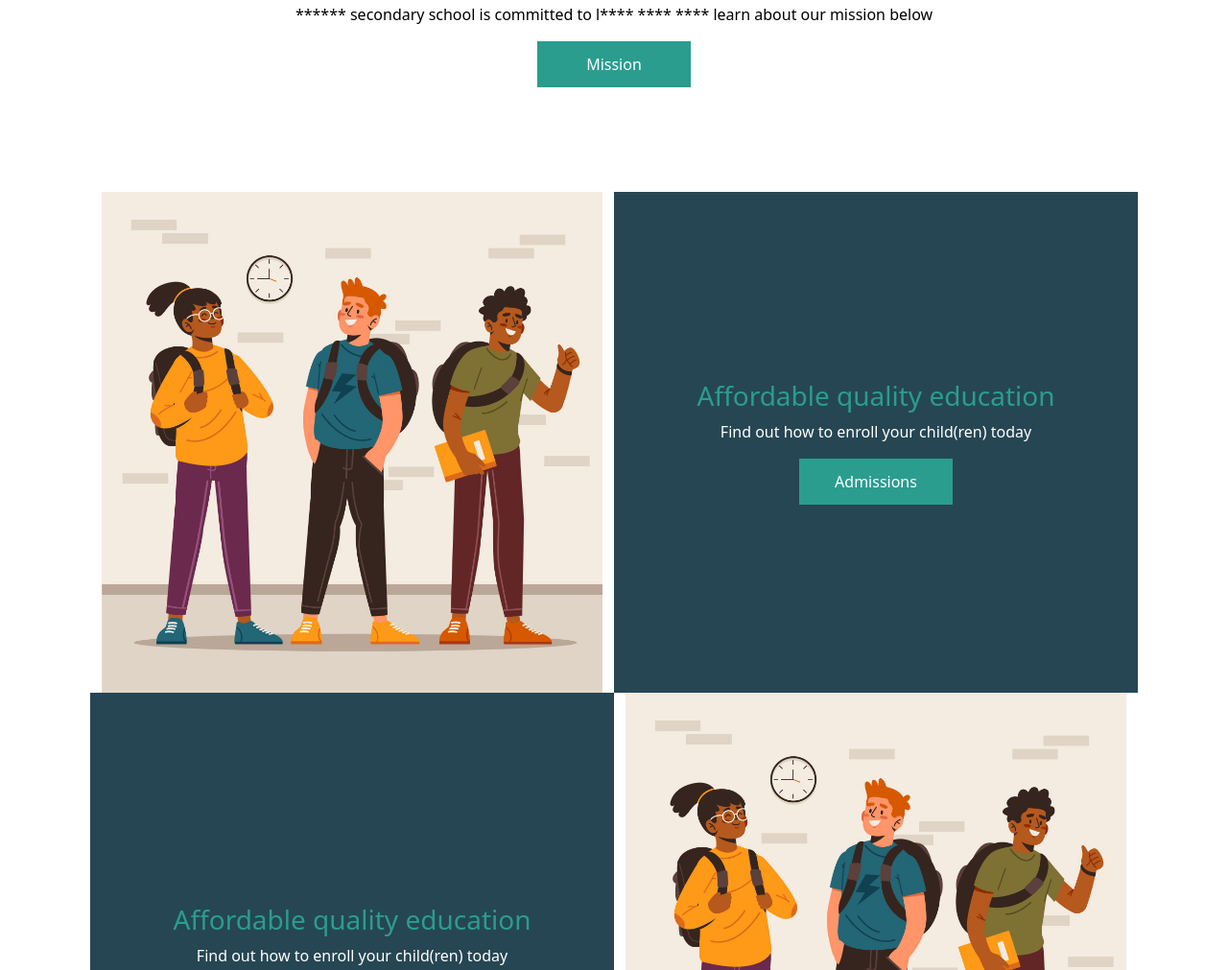
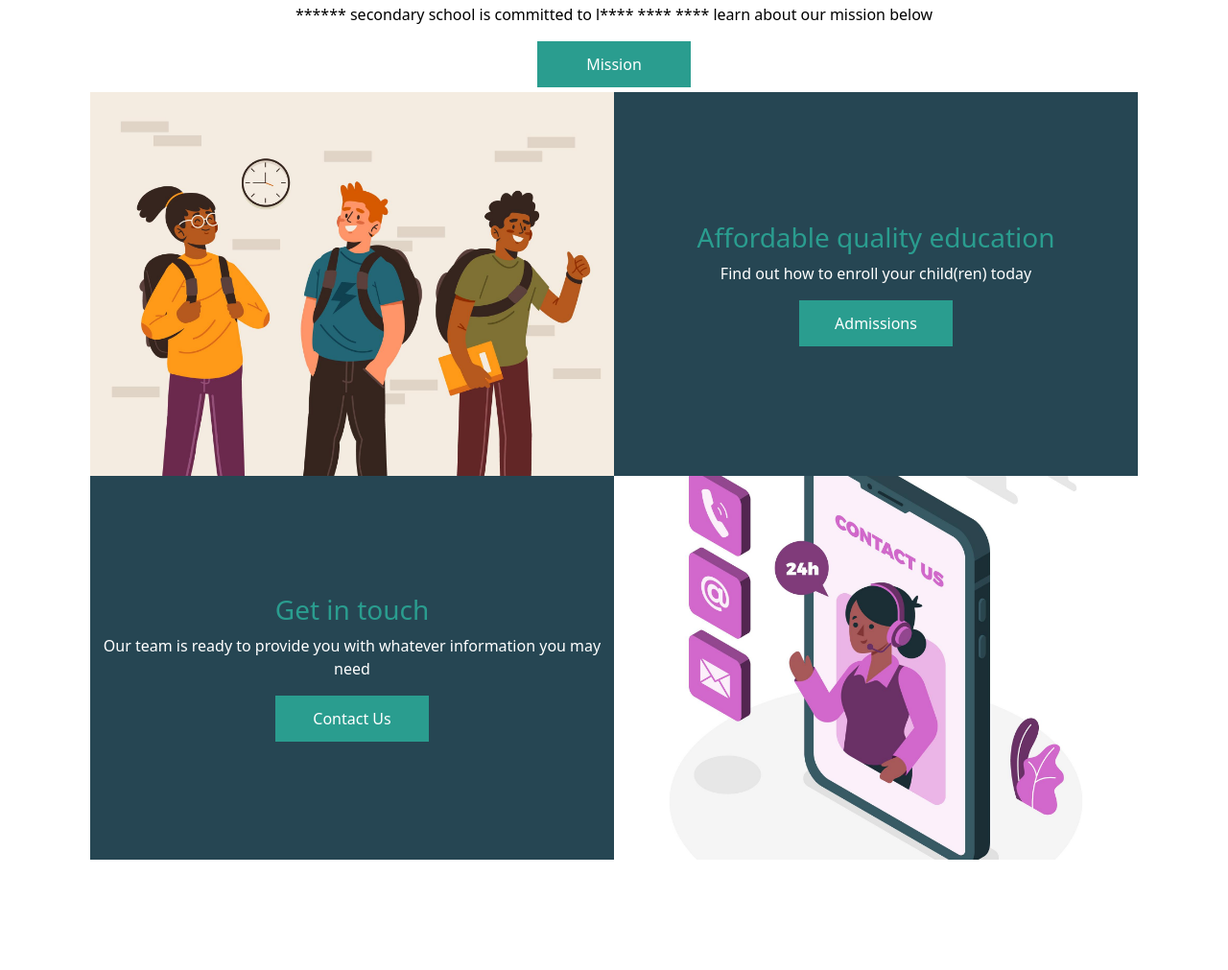
Before and after one commit to adekastanley/high-school1, a plain HTML site: page index.html in a window 1280 px wide. Shown: the part 912-1923 px from the top of the page at 96% size. After the commit the page ends 1808 px from the top, so only its background shows below. Drawn offline with Linux system fonts and the light colour scheme.

Commit message:
working on section 3

```diff
--- a/index.html
+++ b/index.html
@@ -82,24 +82,29 @@
 
       <section class="section-2 container-lg d-flex justify-content-center align-items-center flex-column text-align-center">
             <div class="container-fluid row">
-                <div class=" img-div col-md-6 d-flex justify-content-center align-items-center flex-column text-align-center">
-                    <img src="./images/4093826.jpg" alt="" class="img-fluid">
+                <div class=" img-div education-img col-md-6 d-flex justify-content-center align-items-center flex-column text-align-center">
+                    <!-- <img src="./images/4093826.jpg" alt="" class="img-fluid"> -->
                 </div>
-                <div class="text-div col-md-6 d-flex justify-content-center align-items-center flex-column text-align-center">
+                <div class="text-div top-text-div col-md-6 d-flex justify-content-center align-items-center flex-column text-align-center">
                     <h3> Affordable quality education</h3>
                     <p class=""> Find out how to enroll your child(ren) today</p>
                     <button class="main-btn ">Admissions</button>
                 </div>
 
                 <div class="text-div col-md-6 d-flex justify-content-center align-items-center flex-column text-align-center">
-                    <h3> Affordable quality education</h3>
-                    <p class=""> Find out how to enroll your child(ren) today</p>
+                    <h3> Get in touch</h3>
+                    <p class=""> Our team is ready to provide you with whatever information you may need</p>
+                    <button class="main-btn ">Contact Us</button>
                 </div>
-                <div class="img-div col-md-6 d-flex justify-content-center align-items-center flex-column text-align-center">
-                    <img src="./images/4093826.jpg" alt="" class="img-fluid">
+                <div class="img-div contact-img col-md-6 d-flex justify-content-center align-items-center flex-column text-align-center">
+                    <!-- <img src="./images/4093826.jpg" alt="" class="img-fluid"> -->
                 </div>
 
             </div>
+      </section>
+
+      <section class="section-3 container-lg d-flex justify-content-center align-items-center flex-column text-align-center"">
+
       </section>
     </main>
     <script src="./plugins/bootstrap.min.js"></script>
--- a/style.css
+++ b/style.css
@@ -174,7 +174,9 @@ p {
     opacity: 1;
     transition: 0s
   }
-
+.main-btn:hover {
+    background-color: #227b71;
+}
 .hero-content-div .main-btn {
     background-color: var(--main-color);
 }
@@ -209,6 +211,9 @@ hero section
 .hero-content-div button {
   width: 50%;
 }
+.hero-content-div button:hover {
+    background-color: #1e3843;
+}
 
 
 
@@ -228,13 +233,15 @@ section-1
     color: black;
 }
 .section-2 {
-    margin-top: 6rem;
-    /* height: 80dvh; */
+    margin-top: 8rem;
+    height: 90dvh;
     /* background-color: red; */
-    /* padding: 12rem 0rem; */
+    /* padding: 2rem 0rem;   */
 }
 .section-2 .row div {
-    margin: .3rem 0;
+    /* margin: .3rem 0; */
+    padding: 2rem 0rem;
+    height: 15rem;
 }
 .img-div {
 
@@ -242,12 +249,27 @@ section-1
 .section-2 p {
     color: white;
 }
-.section-2 img {
-    /* height: 25rem; */
+.section-2  .img-div{
 
+    background-repeat: no-repeat;
+    background-size: cover;
+
+}
+.education-img {
+    background-image: url('./images/4093826.jpg');
+}
+.contact-img {
+
+    /* background-position: center center; */
+    background-image: url('./images/contact.jpg');
+    background-position: center;
 }
 .text-div {
     background-color: var(--main-color);
+
+}
+.top-text-div {
+    margin-bottom: 1rem;
 }
 
 /* pc  */
@@ -287,19 +309,26 @@ section-1
     margin-top: 3rem;
     height: 20dvh;
 }
+.section-2 {
+    margin-top: 2rem;
+
+}
 .section-2 .row div {
-    margin: 0 0;
+
+    height: 25rem;
 }
-.section-2 {
-    /* margin-top: 4rem; */
-    /* height: 80dvh; */
-    /* background-color: red; */
-    /* padding: 12rem 0rem; */
-}
-.section-2 img {
-    /* height: 25rem; */
-
+.top-text-div {
+    margin-bottom: 0rem;
 }
 
 
+/* .section-2 {
+
 }
+.section-2 img {
+
+
+} */
+
+
+}
```
Also changed, not shown: images/contact.jpg (added).
